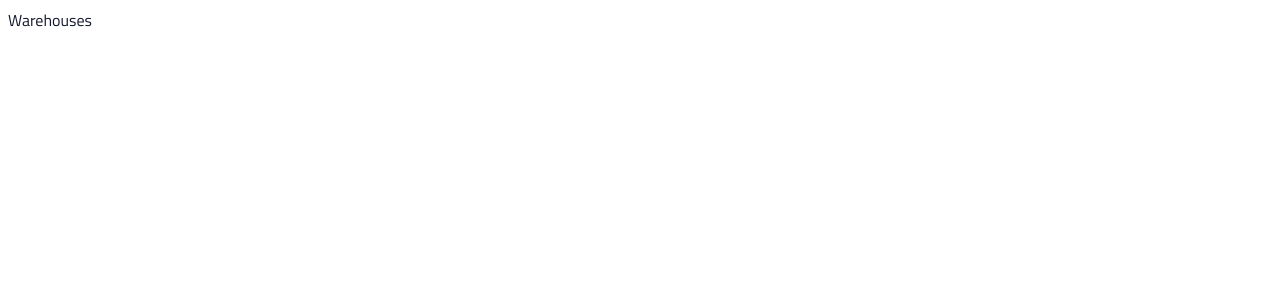
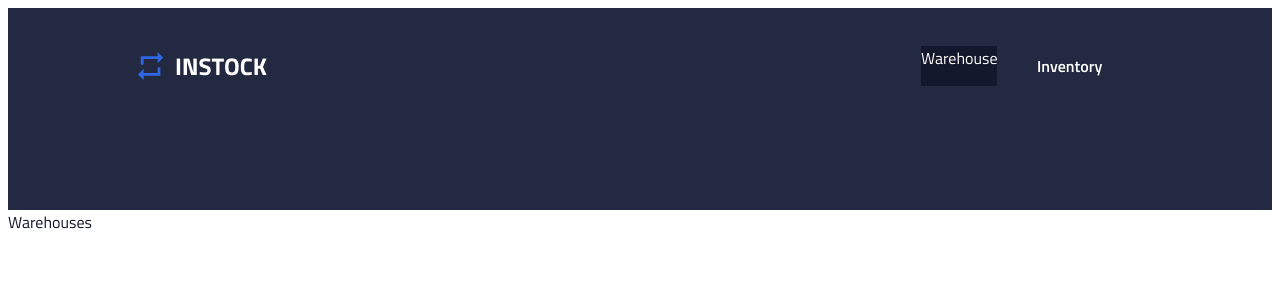
Before and after one commit to shanni6/instock-whistler, a React (Vite) app: page /warehouses in a window 1280 px wide. Shown: the top 300 px of the page. Built offline with nearby package versions, Linux system fonts and the light colour scheme.

Commit message:
update header classnames

```diff
--- a/src/App.jsx
+++ b/src/App.jsx
@@ -1,6 +1,8 @@
 import "./App.scss";
 
 import { BrowserRouter, Navigate, Route, Routes } from "react-router-dom";
+
+import Header from "./components/Header/Header";
 
 // Pages
 import Inventory from "./pages/Inventory/Inventory";
@@ -10,6 +12,7 @@ function App() {
   return (
     <>
       <BrowserRouter>
+        <Header />
         <Routes>
           <Route path="/" element={<Navigate to="/warehouses" />} />
           <Route path="/inventory" element={<Inventory />} />
--- a/src/components/Header/Header.jsx
+++ b/src/components/Header/Header.jsx
@@ -13,15 +13,22 @@ export default function Header() {
         <div className="header__list">
           <NavLink
             to="/warehouses"
-            className="header__list-item"
-            activeClassName="header__list-item--active"
+            className={({ isActive }) => {
+              return isActive
+                ? "header__list-item--active"
+                : "header__list-item";
+            }}
           >
             Warehouse
           </NavLink>
+
           <NavLink
             to="/inventory"
-            className="header__list-item"
-            activeClassName="header__list-item--active"
+            className={({ isActive }) => {
+              return isActive
+                ? "header__list-item--active"
+                : "header__list-item";
+            }}
           >
             Inventory
           </NavLink>
--- a/src/components/Header/Header.scss
+++ b/src/components/Header/Header.scss
@@ -52,17 +52,17 @@
     width: 100%;
     padding: 0.5rem 1rem;
     text-align: center;
-    border-radius: 1.25rem; // Rounded corners for all list items
+    border-radius: 1.25rem;
     font-weight: bold;
 
     &:first-child {
-      border-top-right-radius: 0; // Remove top-right border-radius for the first item
-      border-bottom-right-radius: 0; // Remove bottom-right border-radius for the first item
+      border-top-right-radius: 0;
+      border-bottom-right-radius: 0;
     }
 
     &:last-child {
-      border-top-left-radius: 0; // Remove top-left border-radius for the last item
-      border-bottom-left-radius: 0; // Remove bottom-left border-radius for the last item
+      border-top-left-radius: 0;
+      border-bottom-left-radius: 0;
     }
   }
 
```
